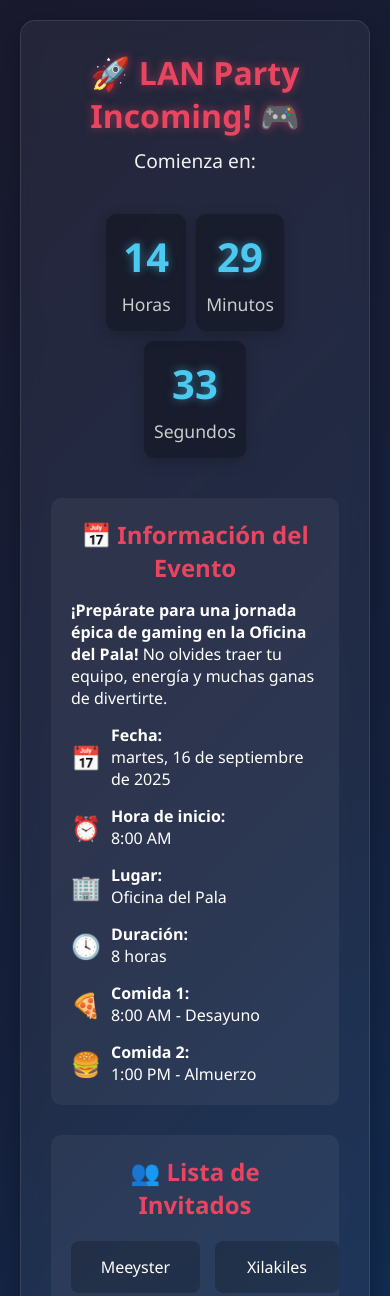
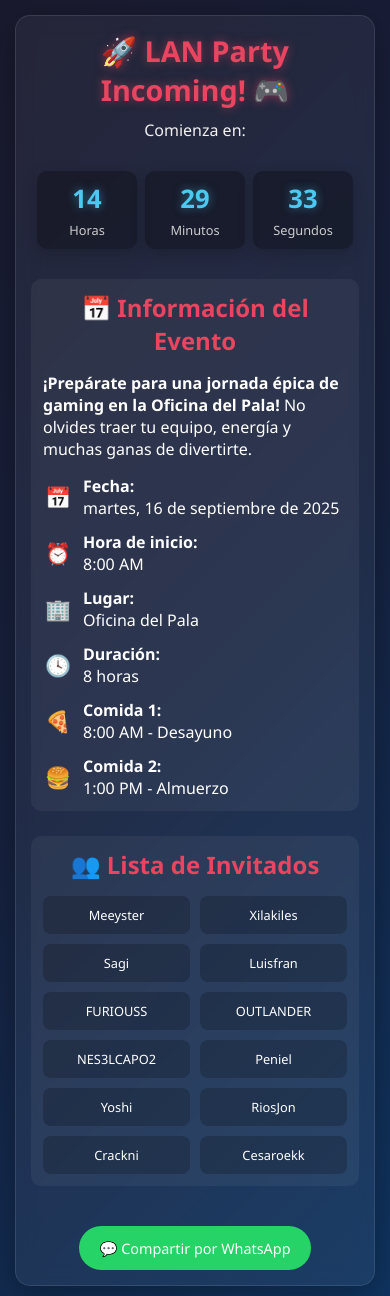
Before and after one commit to Meeyster377/LAN-PARTY-, a plain HTML site: page index.html in a window 390 px wide. Shown: the top 1296 px of the page. Drawn offline with Linux system fonts and the light colour scheme.

Commit message:
index.html

```diff
--- a/index.html
+++ b/index.html
@@ -29,13 +29,13 @@
             align-items: center;
             justify-content: center;
             text-align: center;
-            padding: 20px;
+            padding: 15px;
         }
 
         .container {
             max-width: 900px;
             width: 100%;
-            padding: 30px;
+            padding: 20px;
             background: rgba(255, 255, 255, 0.05);
             border-radius: 15px;
             box-shadow: 0 8px 32px rgba(0, 0, 0, 0.3);
@@ -44,49 +44,52 @@
         }
 
         h1 {
-            font-size: 2.8rem;
+            font-size: 2.3rem;
             margin-bottom: 10px;
             color: #e94560;
             text-shadow: 0 0 10px rgba(233, 69, 96, 0.5);
         }
 
         .subtitle {
-            font-size: 1.2rem;
-            margin-bottom: 30px;
+            font-size: 1.1rem;
+            margin-bottom: 25px;
             color: #f1f1f1;
         }
 
         .countdown {
             display: flex;
             justify-content: center;
-            gap: 20px;
-            margin: 40px 0;
+            gap: 10px;
+            margin: 30px 0;
+            flex-wrap: wrap;
         }
 
         .time-unit {
             background: rgba(0, 0, 0, 0.3);
-            padding: 25px 15px;
+            padding: 15px 10px;
             border-radius: 10px;
-            min-width: 110px;
+            min-width: 80px;
             box-shadow: 0 4px 15px rgba(0, 0, 0, 0.2);
+            flex: 1;
+            max-width: 100px;
         }
 
         .time-value {
-            font-size: 3.5rem;
+            font-size: 2.2rem;
             font-weight: bold;
             color: #4cc9f0;
             text-shadow: 0 0 10px rgba(76, 201, 240, 0.5);
         }
 
         .time-label {
-            font-size: 1.1rem;
-            margin-top: 8px;
+            font-size: 0.9rem;
+            margin-top: 5px;
             color: #ccc;
         }
 
         .party-info {
-            margin: 30px 0;
-            padding: 20px;
+            margin: 25px 0;
+            padding: 15px;
             background: rgba(255, 255, 255, 0.05);
             border-radius: 10px;
             text-align: left;
@@ -96,12 +99,13 @@
             color: #e94560;
             margin-bottom: 15px;
             text-align: center;
+            font-size: 1.5rem;
         }
 
         .info-grid {
             display: grid;
-            grid-template-columns: repeat(auto-fit, minmax(250px, 1fr));
-            gap: 15px;
+            grid-template-columns: repeat(auto-fit, minmax(240px, 1fr));
+            gap: 12px;
             margin-top: 15px;
         }
 
@@ -112,59 +116,64 @@
         }
 
         .icon {
-            font-size: 1.5rem;
+            font-size: 1.3rem;
             color: #4cc9f0;
+            min-width: 30px;
+            text-align: center;
         }
 
         .guests-section {
-            margin: 30px 0;
-            padding: 20px;
+            margin: 25px 0;
+            padding: 15px;
             background: rgba(255, 255, 255, 0.05);
             border-radius: 10px;
         }
 
         .guests-section h2 {
             color: #e94560;
-            margin-bottom: 20px;
+            margin-bottom: 15px;
+            font-size: 1.5rem;
         }
 
         .guests-grid {
             display: grid;
-            grid-template-columns: repeat(auto-fill, minmax(150px, 1fr));
-            gap: 15px;
+            grid-template-columns: repeat(auto-fill, minmax(120px, 1fr));
+            gap: 10px;
             margin-top: 15px;
         }
 
         .guest-card {
             background: rgba(0, 0, 0, 0.2);
-            padding: 15px;
+            padding: 12px 8px;
             border-radius: 8px;
             text-align: center;
             transition: transform 0.3s ease;
+            font-size: 0.9rem;
         }
 
         .guest-card:hover {
-            transform: translateY(-5px);
+            transform: translateY(-3px);
             background: rgba(76, 201, 240, 0.1);
         }
 
         .share-section {
-            margin-top: 30px;
+            margin-top: 25px;
         }
 
         .share-btn {
             background: #25D366;
             color: white;
             border: none;
-            padding: 15px 30px;
-            font-size: 1.2rem;
+            padding: 14px 25px;
+            font-size: 1rem;
             border-radius: 50px;
             cursor: pointer;
             margin-top: 15px;
             transition: all 0.3s ease;
             display: inline-flex;
             align-items: center;
-            gap: 10px;
+            gap: 8px;
+            min-height: 44px; /* Tamaño táctil mínimo para móviles */
         }
 
         .share-btn:hover {
@@ -173,37 +182,23 @@
             box-shadow: 0 5px 15px rgba(18, 140, 126, 0.4);
         }
 
-        .free-hosting {
-            margin-top: 40px;
-            padding: 20px;
-            background: rgba(0, 0, 0, 0.2);
-            border-radius: 10px;
-            text-align: left;
-        }
-
-        .free-hosting h3 {
-            color: #e94560;
-            margin-bottom: 15px;
-            text-align: center;
-        }
-
-        @media (max-width: 600px) {
+        /* Media Queries para Responsividad */
+        @media (max-width: 768px) {
             h1 {
                 font-size: 2rem;
             }
 
-            .countdown {
-                flex-wrap: wrap;
-                gap: 10px;
+            .subtitle {
+                font-size: 1rem;
             }
 
             .time-unit {
-                min-width: 80px;
-                padding: 15px 10px;
+                min-width: 70px;
+                padding: 12px 8px;
             }
 
             .time-value {
-                font-size: 2.5rem;
+                font-size: 1.8rem;
             }
 
             .info-grid {
@@ -211,7 +206,75 @@
             }
 
             .guests-grid {
+                grid-template-columns: repeat(3, 1fr);
+            }
+
+            .guest-card {
+                font-size: 0.8rem;
+                padding: 10px 5px;
+            }
+        }
+
+        @media (max-width: 480px) {
+            .container {
+                padding: 15px;
+            }
+
+            h1 {
+                font-size: 1.8rem;
+            }
+
+            .countdown {
+                gap: 8px;
+            }
+
+            .time-unit {
+                min-width: 60px;
+                padding: 10px 5px;
+            }
+
+            .time-value {
+                font-size: 1.6rem;
+            }
+
+            .time-label {
+                font-size: 0.8rem;
+            }
+
+            .guests-grid {
                 grid-template-columns: repeat(2, 1fr);
+            }
+
+            .party-info, .guests-section {
+                padding: 12px;
+            }
+
+            .share-btn {
+                padding: 12px 20px;
+                font-size: 0.9rem;
+            }
+        }
+
+        @media (max-width: 360px) {
+            h1 {
+                font-size: 1.6rem;
+            }
+
+            .time-unit {
+                min-width: 55px;
+            }
+
+            .time-value {
+                font-size: 1.4rem;
+            }
+
+            .guests-grid {
+                grid-template-columns: repeat(2, 1fr);
+                gap: 8px;
+            }
+
+            .guest-card {
+                font-size: 0.75rem;
             }
         }
     </style>
@@ -304,8 +367,11 @@
             </div>
         </div>
 
-
-
+        <div class="share-section">
+            <button class="share-btn" onclick="shareOnWhatsApp()">
+                💬 Compartir por WhatsApp
+            </button>
+        </div>
     </div>
 
     <script>
```
